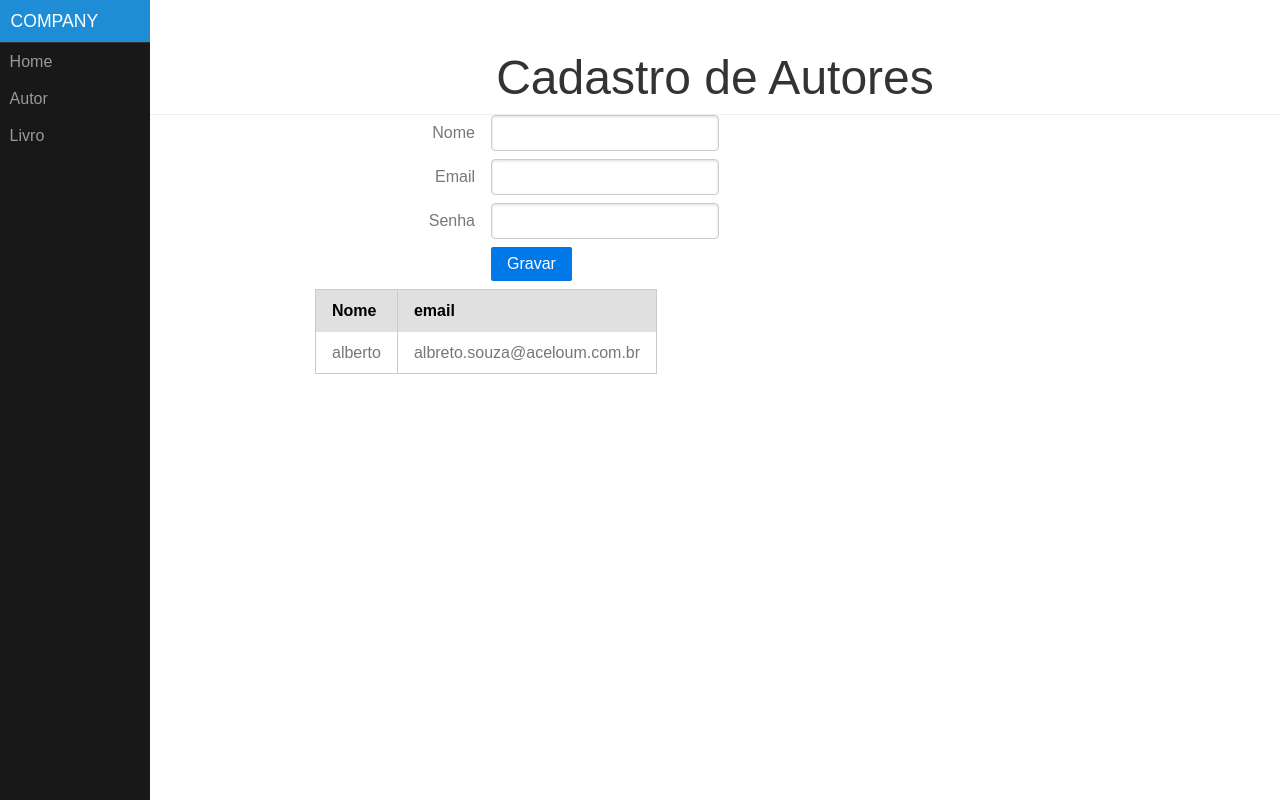
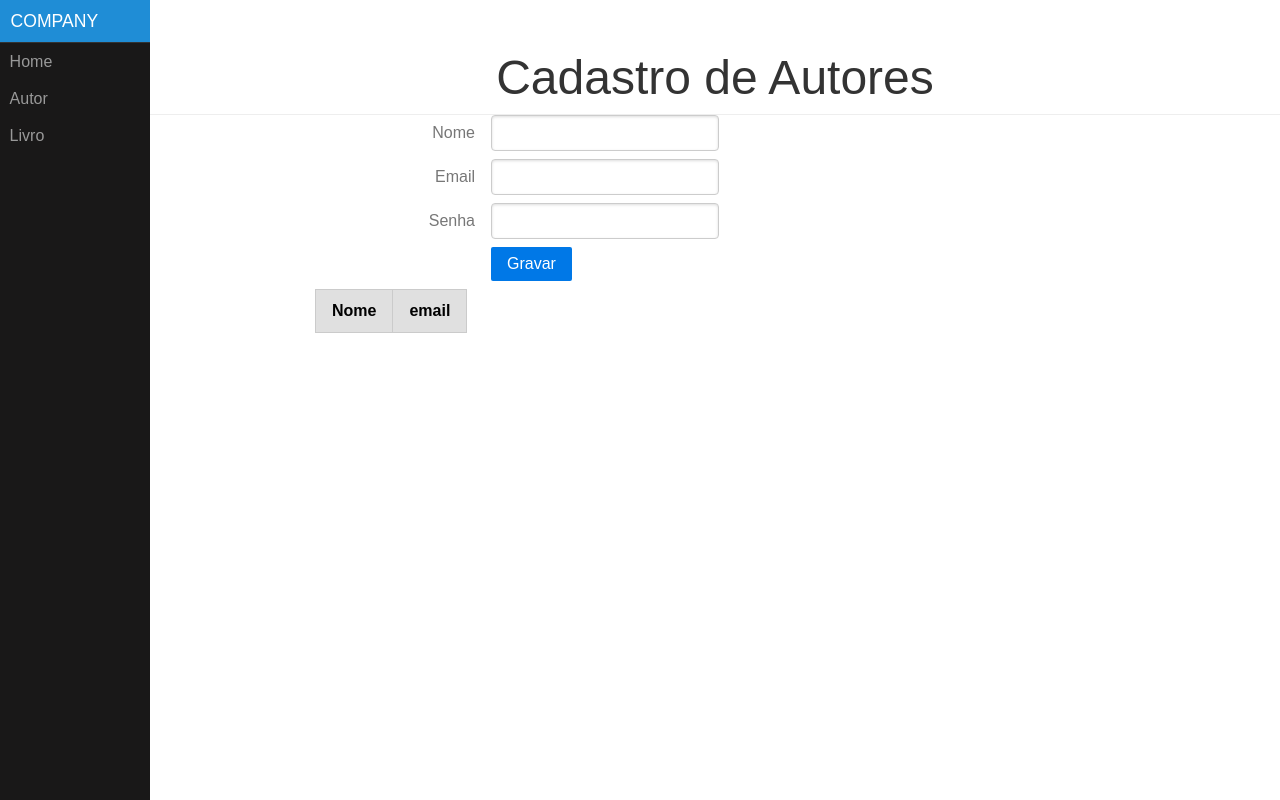
Before and after one commit to ThiagoDallacqua/reactProject_alura, a React (Create React App) app in the folder cdc-admin/: page / in a window 1280 px wide. Built offline with nearby package versions, Linux system fonts and the light colour scheme.

Commit message:
minor changes to the state objeto of the constructor

```diff
--- a/cdc-admin/src/App.js
+++ b/cdc-admin/src/App.js
@@ -5,7 +5,9 @@ import './css/side-menu.css'
 class App extends Component {
   constructor(){
     super();
-    this.state = {lista: [{nome: 'alberto', email: 'albreto.souza@aceloum.com.br', senha: '123456'}]};
+    this.state = {
+      lista: []
+    };
   }
 
   render() {
```
